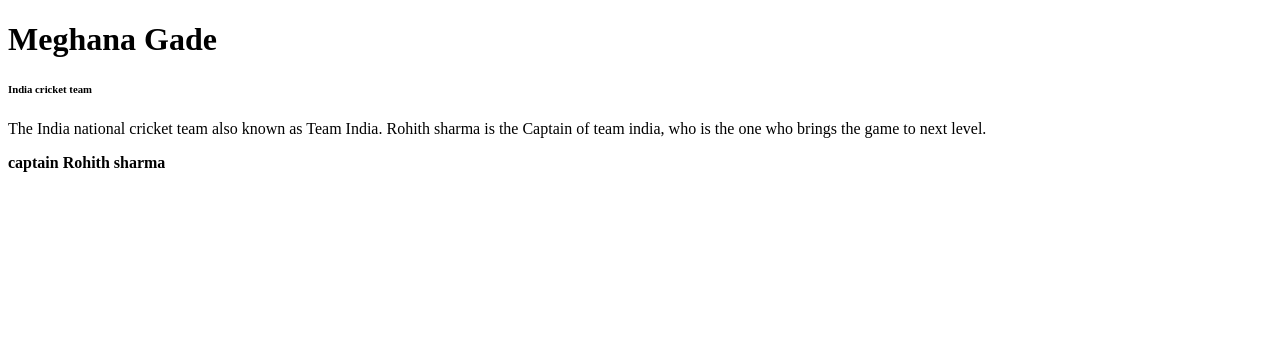
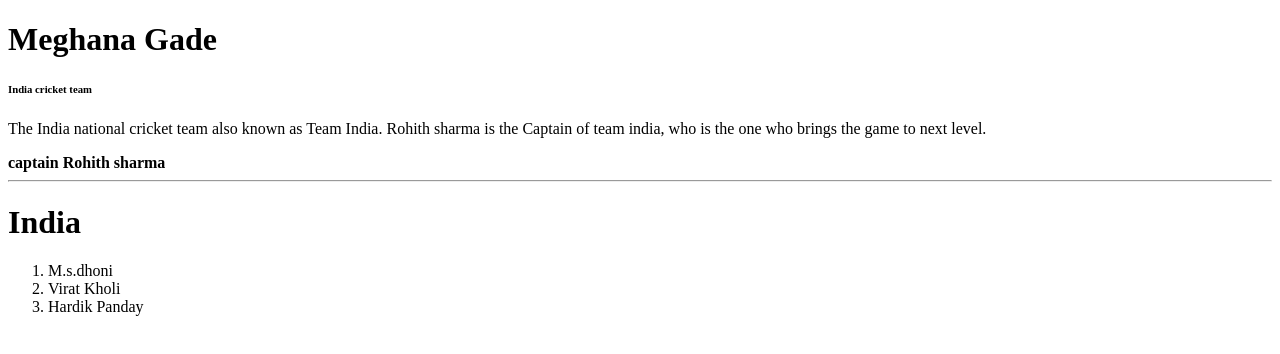
Before and after one commit to 44-563-Web-Apps-S23/44563-webapps-assignment-3-Megh8na, a plain HTML site: page index.html in a window 1280 px wide. Drawn offline with Linux system fonts and the light colour scheme.

Commit message:
modified

```diff
--- a/index.html
+++ b/index.html
@@ -12,5 +12,12 @@
 
     <p> The India national cricket team also known as Team India. Rohith sharma is the Captain of team india, who is the one who brings the game to next level. </p>
     <b>captain</b> <b>Rohith sharma</b>
+    <hr>
+    <h1>India</h1>
+    <ol>
+        <li>M.s.dhoni</li>
+        <li>Virat Kholi</li>
+        <li>Hardik Panday</li>
+    </ol>
     </body>
 </html>
```
